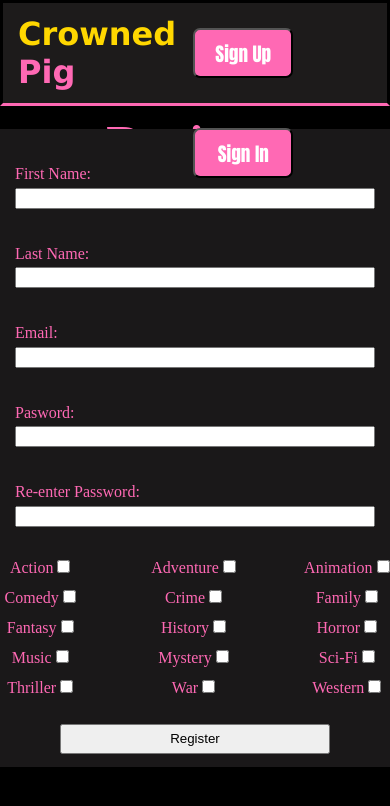
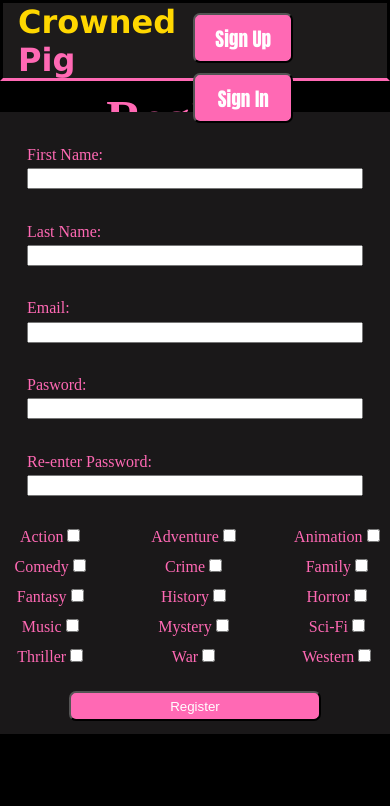
Before and after one commit to WaddlesTheWaffles/ICS4U-Assignment-6, a React (Vite) app: page /register in a window 390 px wide. Shown: the top 806 px of the page. Built offline with nearby package versions, Linux system fonts and the light colour scheme.

Commit message:
Added some media query for login, register, and feature pages

```diff
--- a/src/Components/FeatureSection.css
+++ b/src/Components/FeatureSection.css
@@ -10,6 +10,8 @@
     flex-direction: column;
     align-items: center;
     background-color: rebeccapurple;
+    width: 275px;
+    height: 412.5px;
     margin: 0;
     padding: 0;
     z-index: 10;
@@ -29,7 +31,8 @@
     color: hotpink;
     font-family: 'Times New Roman', Times, serif;
     font-size: 50px;
-    margin-left: 2%;
+    margin-left: 3%;
+    margin-bottom: 5%;
 }
 
 #inFeature.posterContainer img {
@@ -50,8 +53,10 @@
     text-align: center;
     position: relative;
     bottom: 0%;
-    height: 200px;
-    width: 410px;
+    height: 150px;
+    width: 310px;
+    margin-left: auto;
+    margin-right: auto;
     transition: opacity 0.5s ease-in-out, transform 1s ease-in-out, color 2s ease-in-out;
 }
 
--- a/src/Components/FooterSection.css
+++ b/src/Components/FooterSection.css
@@ -1,7 +1,7 @@
 .footerSec {
     background-color: rgb(19, 16, 9);
     width: 100%;
-    height: 250px;
+    height: 200px;
     margin-top: 10%;
     display: flex;
     justify-content: space-around;
--- a/src/Components/HeaderSection.css
+++ b/src/Components/HeaderSection.css
@@ -3,7 +3,7 @@
     z-index: 1000;
     border-bottom-color: hotpink;
     border-style: solid;
-    height: 100px;
+    height: 75px;
     top: 0px;
     position: sticky;
     display: flex;
@@ -36,9 +36,7 @@ button.inHeader {
     font-family: Impact, Haettenschweiler, 'Arial Narrow Bold', sans-serif;
     font-size: larger;
     border-radius: 7px;
-    height: 50px;
     width: 100px;
-    margin: 25px;
 }
 
 button.inHeader:hover {
@@ -46,3 +44,22 @@ button.inHeader:hover {
     border-style: solid;
     border-color: gold;
 }
+
+@media all and (display-mode: browser) {
+    button.inHeader {
+        height: 50px;
+        margin-top: 10px;
+        margin-left: 25px;
+        margin-right: 25px;
+    }
+}
+
+@media all and (display-mode: fullscreen) {
+    .toolbar {
+        height: 100px;
+    }
+    button.inHeader {
+        height: 55px;
+        margin: 25px;
+    }
+}
--- a/src/Views/LoginView.css
+++ b/src/Views/LoginView.css
@@ -1,6 +1,18 @@
 .formContainerLog {
     display: flex;
     justify-content: center;
+}
+
+@media all and (display-mode: browser) {
+    .formContainerLog {
+        margin-top: 5%;
+    }
+}
+
+@media all and (display-mode: fullscreen) {
+    .formContainerLog {
+        margin: 12%;
+    }
 }
 
 .formLog {
--- a/src/Views/RegisterView.css
+++ b/src/Views/RegisterView.css
@@ -1,14 +1,20 @@
 .formContainerReg {
     display: flex;
     justify-content: center;
+}
+
+@media all and (display-mode: fullscreen) {
+    .formContainerReg {
+        margin: 5%;
+    }
 }
 
 .formReg {
     background-color: rgb(26, 24, 25);
     border-radius: 15px;
     position: fixed;
-    margin-top: 6%;
-    width: 450px;
+    margin-top: 8%;
+    width: 420px;
     height: auto;
     display: flex;
     flex-direction: column;
@@ -33,11 +39,20 @@
 }
 
 .registerButtonReg {
+    background-color: hotpink;
+    color: white;
+    border-radius: 7px;
     margin-top: 6%;
     margin-bottom: 3%;
     margin-left: 20%;
     margin-right: 20%;
     height: 30px;
+}
+
+.registerButtonReg:hover {
+    border: 2px;
+    border-style: solid;
+    border-color: gold;
 }
 
 .genreCheckList {
```
